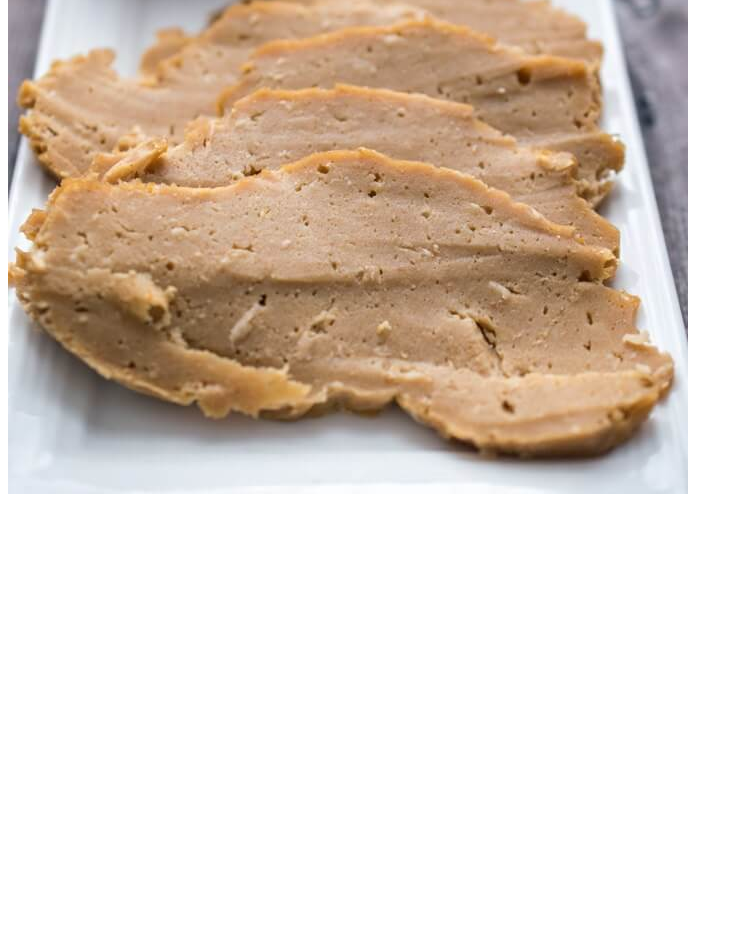
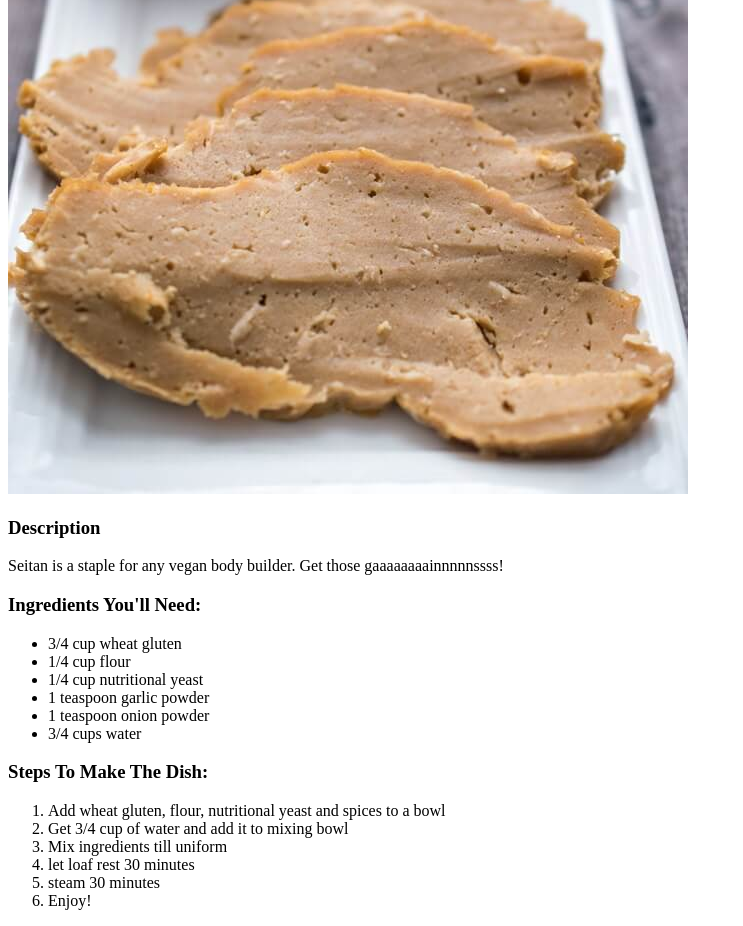
Before and after one commit to JustiniLinguini/odin-recipes, a plain HTML site: page recipes/seitan.html in a window 1280 px wide. Shown: the part 266-1192 px from the top of the page, without its empty margins (0-743 px from the left). Before the commit the page ends 800 px from the top, so only its background shows below. Drawn offline with Linux system fonts and the light colour scheme.

Commit message:
Flesh out seitan recipe

```diff
--- a/recipes/seitan.html
+++ b/recipes/seitan.html
@@ -9,5 +9,27 @@
 <body>
     <h1>"Better Than Chicken" Seitan!</h1>
     <img src="../images/homemade-seitan-recipe-square.jpg" alt="A picture of my better than chicken seitan!">
+    <h3>Description</h3>
+    <p>
+        Seitan is a staple for any vegan body builder.
+        Get those gaaaaaaaainnnnnssss!
+    </p>
+    <h3>Ingredients You'll Need:</h3>
+    <ul>
+        <li>3/4 cup wheat gluten</li>
+        <li>1/4 cup flour</li>
+        <li>1/4 cup nutritional yeast</li>
+        <li>1 teaspoon garlic powder</li>
+        <li>1 teaspoon onion powder</li>
+        <li>3/4 cups water</li>
+    </ul>
+    <h3>Steps To Make The Dish:</h3>
+    <ol>
+        <li>Add wheat gluten, flour, nutritional yeast and spices to a bowl</li>
+        <li>Get 3/4 cup of water and add it to mixing bowl</li>
+        <li>Mix ingredients till uniform </li>
+        <li>let loaf rest 30 minutes</li>
+        <li>steam 30 minutes</li>
+        <li>Enjoy!</li>
 </body>
 </html>
```
